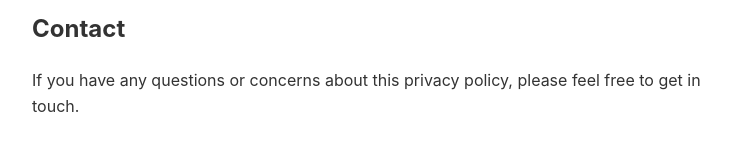
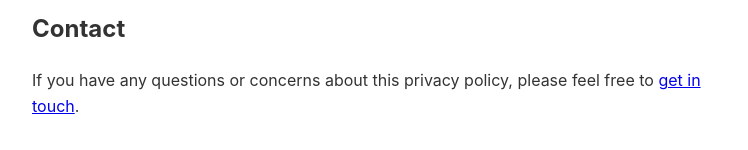
Before and after one commit to AILanguagePlay/Rollover-Privacy, a plain HTML site: page index.html in a window 1280 px wide. Shown: the part 826-976 px from the top of the page, 258-1006 px from the left. Drawn offline with Linux system fonts and the light colour scheme.

Commit message:
Corrected href syntax

```diff
--- a/index.html
+++ b/index.html
@@ -40,6 +40,6 @@
     <p>This policy may be updated from time to time. Any changes will be posted on this page with a revised "Last updated" date.</p>
 
     <h2>Contact</h2>
-    <p>If you have any questions or concerns about this privacy policy, please feel free to <a link="https://eu-submit.jotform.com/252025012236340">get in touch</a>.</p>
+    <p>If you have any questions or concerns about this privacy policy, please feel free to <a href="https://eu-submit.jotform.com/252025012236340">get in touch</a>.</p>
 </body>
 </html>
```
